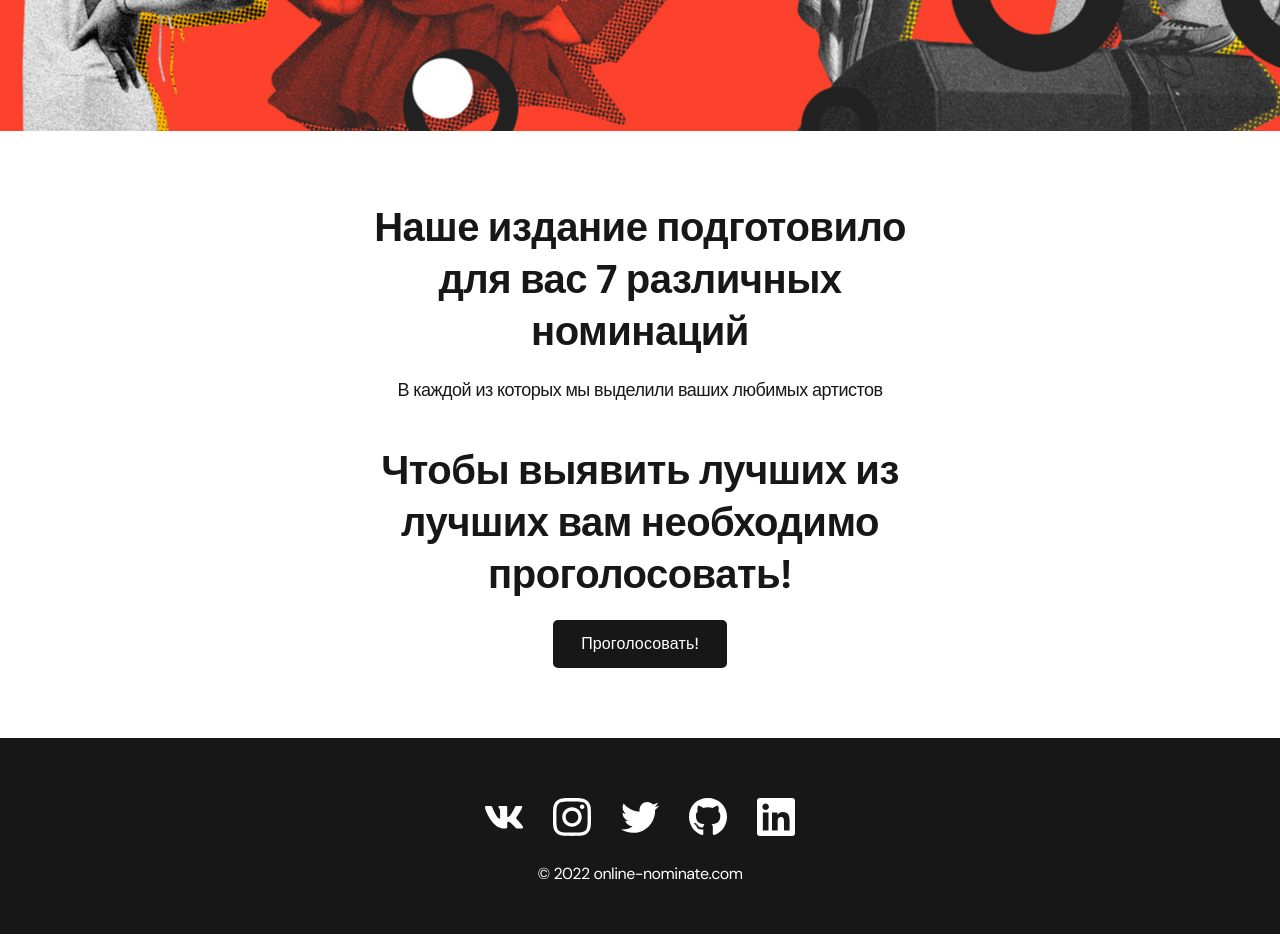
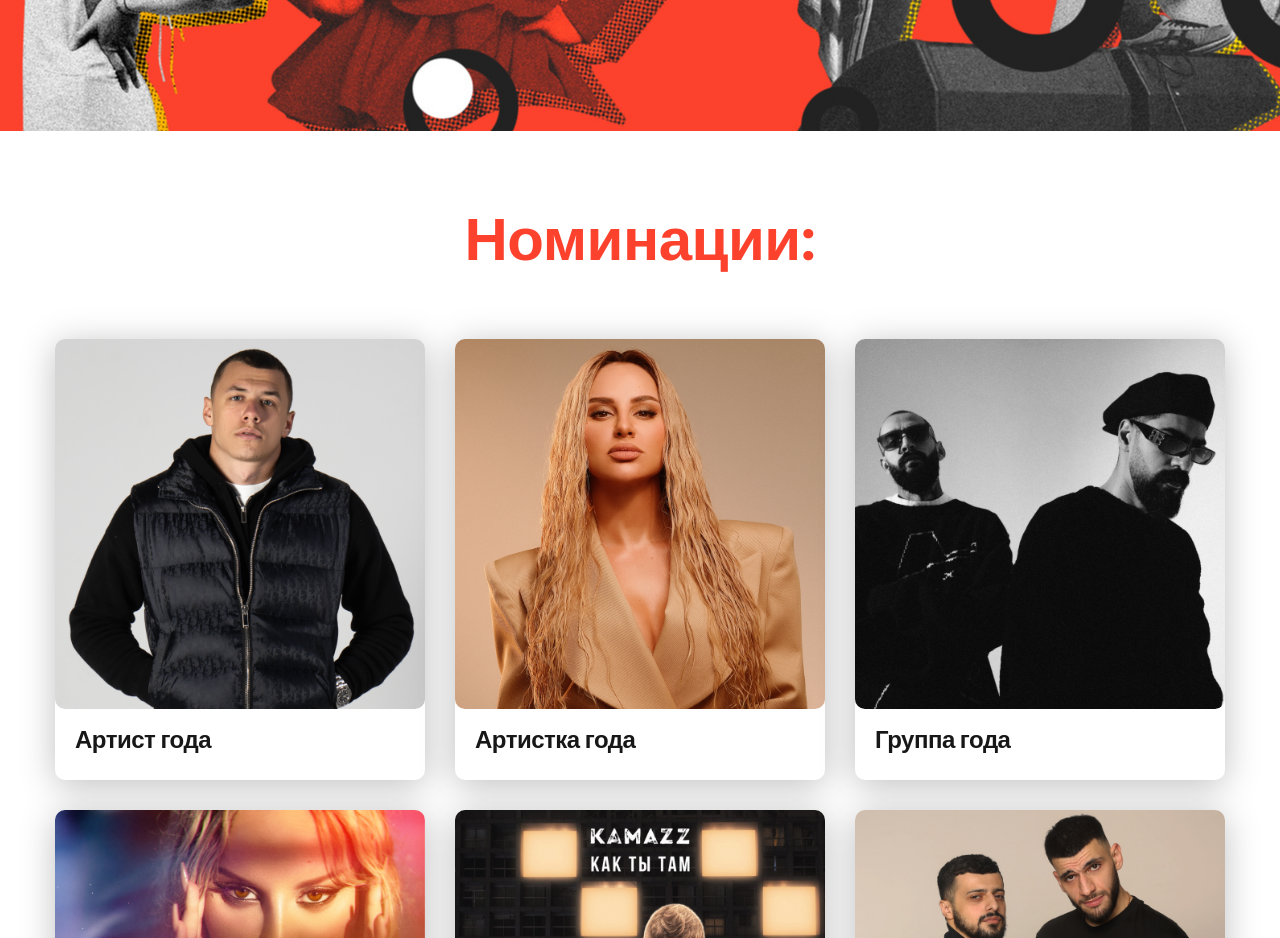
Before and after one commit to wwrlw/react-project, a React (Create React App) app: page / in a window 1280 px wide. Shown: the part 640-1578 px from the top of the page. Built offline with nearby package versions, Linux system fonts and the light colour scheme.

Commit message:
page with naomination -v1

```diff
--- a/src/App.js
+++ b/src/App.js
@@ -5,6 +5,8 @@ import './img/main-image.jpg'
 import Navbar from './components/navbar/Navabar';
 import Header from './components/header/Header';
 import Footer from './components/footer/Footer';
+import Home from './pages/Home'
+import Nomination from './pages/Nomination';
 
 
 function App() {
@@ -12,27 +14,8 @@ function App() {
     <div className="App">
 
         <Navbar/>
-        <Header/>
-
-
-    <main className="section">
-        <div className="container">
-
-                <ul className="content-list">
-                    <li className="content-list__item">
-                        <h2 className="title-2">Наше издание подготовило для вас 7 различных номинаций</h2>
-                        <p>В каждой из которых мы выделили ваших любимых артистов</p>
-                    </li>
-                    <li className="content-list__item">
-                        <h2 className="title-2">Чтобы выявить лучших из лучших вам необходимо проголосовать!</h2>
-
-                        <a href="/projects.html" className="btn">Проголосовать!</a>
-                    </li>
-                </ul>
-
-        </div>
-    </main>
-
+        {/* <Home/> */}
+        <Nomination/>
         <Footer/>
     </div>
   );
--- /dev/null
+++ b/src/pages/Home.jsx
@@ -0,0 +1,27 @@
+import Header from '../components/header/Header';
+const Home = () =>{
+    return(
+            <div>
+              <Header/>
+                <main className="section">
+                    <div className="container">
+
+                            <ul className="content-list">
+                                <li className="content-list__item">
+                                    <h2 className="title-2">Наше издание подготовило для вас 7 различных номинаций</h2>
+                                    <p>В каждой из которых мы выделили ваших любимых артистов</p>
+                                </li>
+                                <li className="content-list__item">
+                                    <h2 className="title-2">Чтобы выявить лучших из лучших вам необходимо проголосовать!</h2>
+
+                                    <a href="/projects.html" className="btn">Проголосовать!</a>
+                                </li>
+                            </ul>
+
+                    </div>
+                </main>
+        </div>
+    );
+}
+
+export default Home;
--- /dev/null
+++ b/src/pages/Nomination.jsx
@@ -0,0 +1,62 @@
+import poster1 from '../img/posters/poster-1.png'
+import poster2 from  '../img/posters/poster-2.png'
+import poster3 from  '../img/posters/poster-3.png'
+import poster4 from '../img/posters/poster-4.png'
+import poster5 from '../img/posters/poster-5.png'
+import poster6 from '../img/posters/poster-6.png'
+import Header from '../components/header/Header';
+
+const Nomination = () =>{
+    return(
+        <div>
+
+<Header/>
+
+<main className="section">
+<div className="container">
+    <h2 className="title-1">Номинации:</h2>
+    <ul className="projects">
+        <li className="project">
+            <a href="/project-page1.html">
+                <img src={poster1} alt="Project img" className="project__img"/>
+                <h3 className="project__title">Артист года</h3>
+            </a>
+        </li>
+        <li className="project">
+            <a href="/project-page1.html">
+                <img src={poster2} alt="Project img" className="project__img"/>
+                <h3 className="project__title">Артистка года</h3>
+            </a>
+        </li>
+        <li className="project">
+            <a href="/project-page1.html">
+                <img src={poster3} alt="Project img" className="project__img"/>
+                <h3 className="project__title">Группа года</h3>
+            </a>
+        </li>
+
+        <li className="project">
+            <a href="/project-page1.html"></a>
+                <img src={poster4} alt="Project img" className="project__img"/>
+                <h3 className="project__title">Альбом года</h3>
+        </li>
+        <li className="project">
+            <a href="/project-page1.html"></a>
+                <img src={poster5} alt="Project img" className="project__img"/>
+                <h3 className="project__title">Трек года</h3>
+        </li>
+        <li className="project">
+            <a href="/project-page1.html"></a>
+                <img src={poster6} alt="Project img" className="project__img"/>
+                <h3 className="project__title">Фит года</h3>
+        </li>
+
+    </ul>
+</div>
+</main>
+
+        </div>
+
+            );
+}
+export default Nomination;
```
